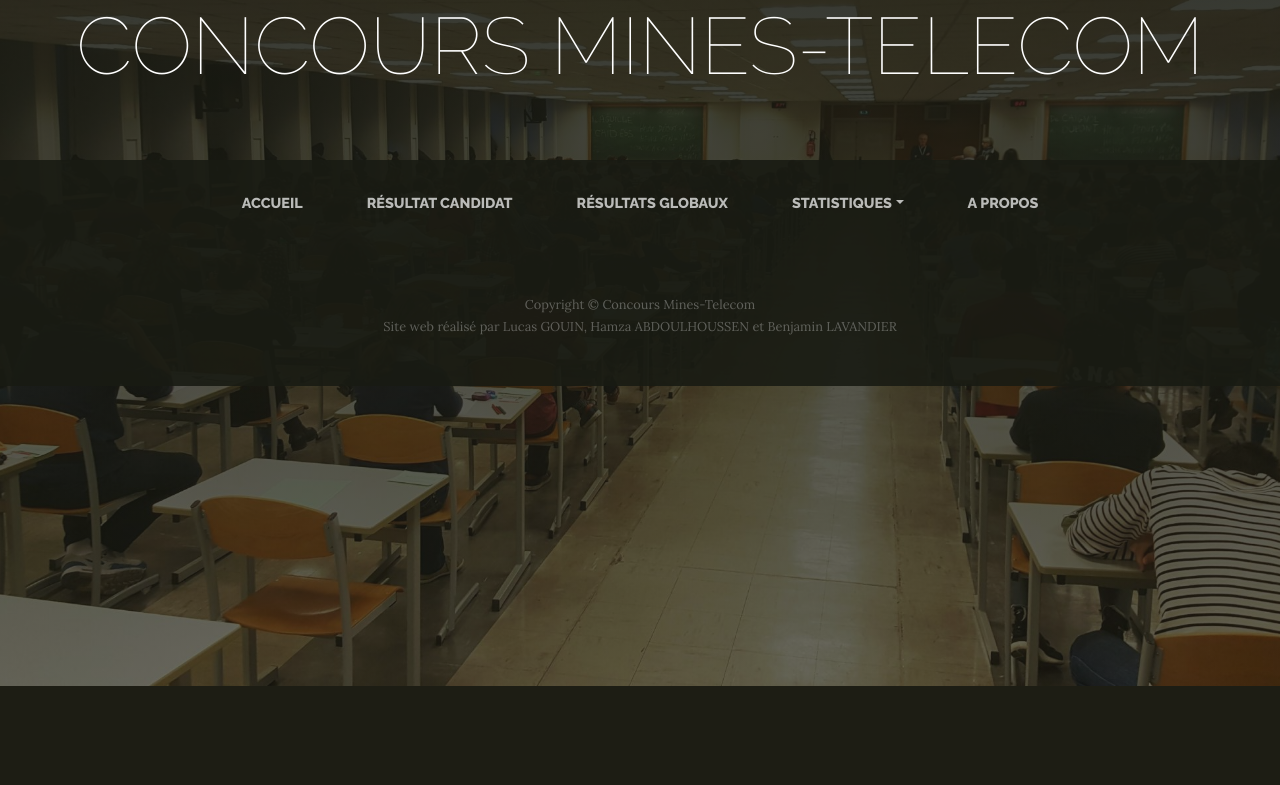
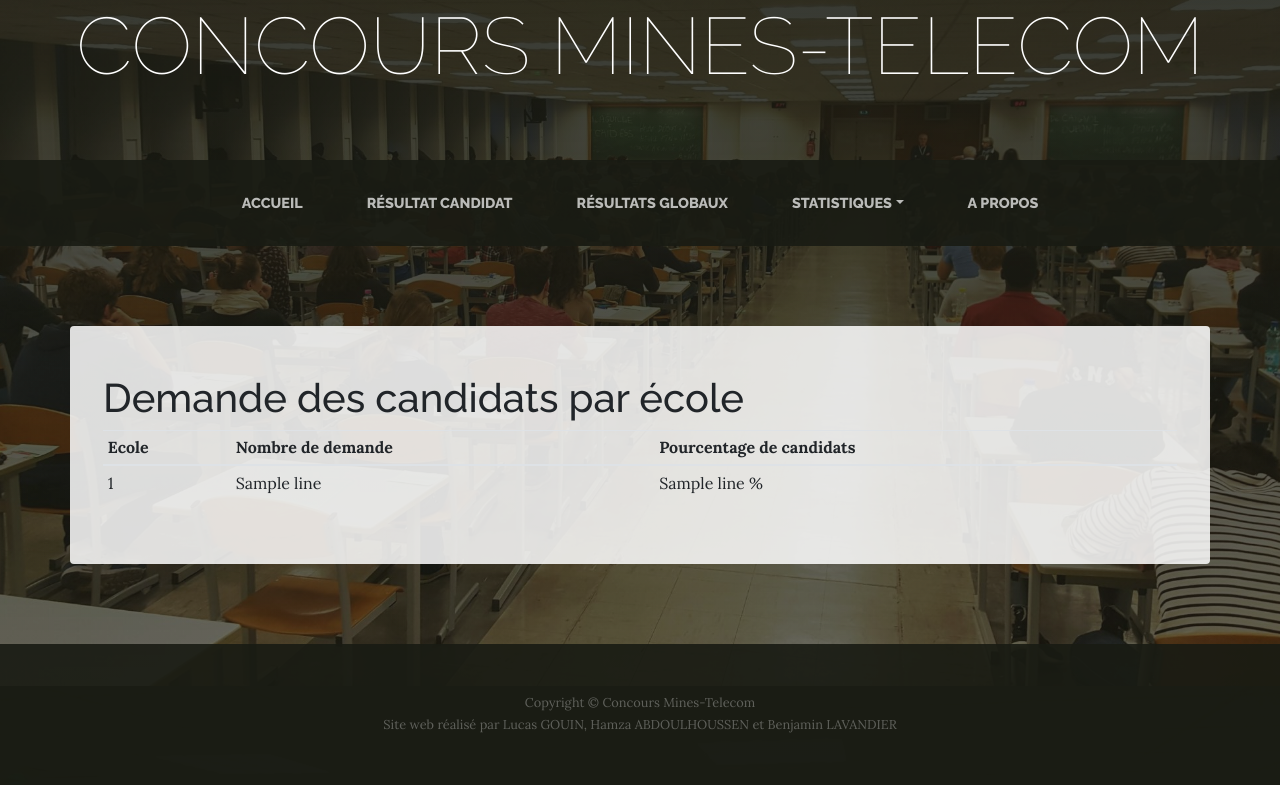
Before and after one commit to Hamza-ABDOULHOUSSEN/website_exam_result, a Flask app: template site_web/templates/statistiques_voeux.html in a window 1280 px wide. Shown: the part 114-899 px from the top of the page. Before the commit the page ends 800 px from the top, so only its background shows below. Run offline with Flask 2, Linux system fonts and the light colour scheme; the template is opened without the code that fills it: most values are stand-ins (such as "Sample title", 1, 10 or a date in 2020); some libraries are stand-ins or nearby versions.

Commit message:
ajout demande des candidats pour les écoles

```diff
--- a/site_web/app.py
+++ b/site_web/app.py
@@ -40,7 +40,8 @@ def stats_matiere():
 
 @app.route('/statistiques/voeux', methods = ["GET"])
 def stats_voeux():
-    return render_template("statistiques_voeux.html")
+    counts = buildVoeuxDemande()
+    return render_template("statistiques_voeux.html", counts = counts)
 
 
 @app.route('/about', methods = ["GET"])
--- a/site_web/requetes.py
+++ b/site_web/requetes.py
@@ -477,6 +477,26 @@ def buildAdmissibiliteCount(filieres, counts):
     return countsAdmissible, countsAdmis
 
 
+def buildVoeuxDemande():
+    countCandidat = int(GetDB().cursor().execute("SELECT COUNT(*) FROM Candidat").fetchall()[0][0])
+    ecoleReq = "SELECT DISTINCT * FROM Ecole"
+    ecoleDB = GetDB().cursor().execute(ecoleReq)
+    voeuxDB = GetDB().cursor()
+    voeuxCount = []
+
+    for ecole in ecoleDB.fetchall():
+        voeuxReq = f"SELECT COUNT(*) FROM Voeux WHERE ecole_id = '{ecole[0]}'"
+        count = int(voeuxDB.execute(voeuxReq).fetchall()[0][0])
+        voeuxCount.append((ecole[1], count, int(10000 * count / countCandidat) / 100))
+
+    voeuxCount.sort(key = element, reverse = True)
+    return voeuxCount
+
+
+def element(elem):
+    return elem[1]
+
+
 def GetDB():
     db = getattr(g, '_database', None)
     if db is None:
--- a/site_web/templates/statistiques_voeux.html
+++ b/site_web/templates/statistiques_voeux.html
@@ -25,6 +25,28 @@
 
 {% include 'header.html' %}
 
+<section class="page-section container bg-faded p-5 rounded mr-auto">
+    <div class="row">
+        <h1>Demande des candidats par école</h1>
+        <table class="table table-sm">
+            <thread>
+                <th scope="col">Ecole</th>
+                <th scope="col">Nombre de demande</th>
+                <th scope="col">Pourcentage de candidats</th>
+            </thread>
+            <tbody>
+            {% for line in counts %}
+                <tr>
+                    <td>{{ line[0] }}</td>
+                    <td>{{ line[1] }}</td>
+                    <td>{{ line[2] }} %</td>
+                </tr>
+            {% endfor %}
+            </tbody>
+        </table>
+    </div>
+</section>
+
 {% include 'footer.html' %}
 
 <!-- Bootstrap core JS-->
```
